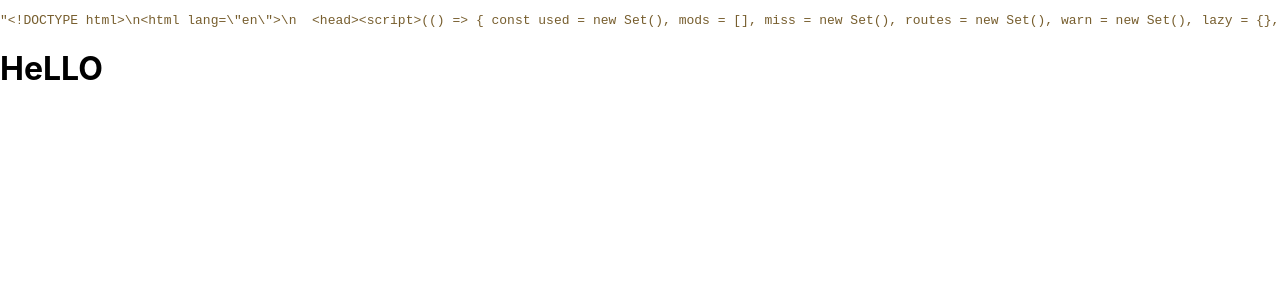
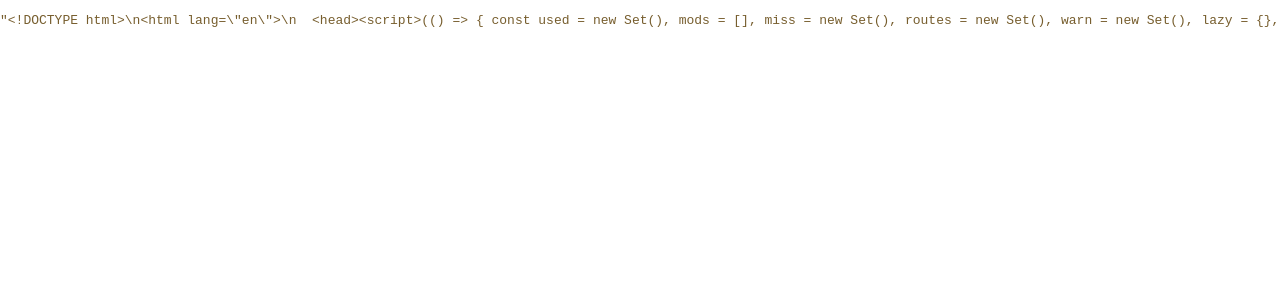
Before and after one commit to Proweber12/github-actions-practice, a React (Create React App) app in the folder frontend/: page / in a window 1280 px wide. Shown: the top 300 px of the page. Built offline with nearby package versions, Linux system fonts and the light colour scheme; the HTML template or start-up script is replaced by a standard one.

Commit message:
Change frontend

```diff
--- a/frontend/src/App.js
+++ b/frontend/src/App.js
@@ -18,7 +18,6 @@ function App() {
   return (
     <div className="App">
       <pre className='json'>{JSON.stringify(datas,null, 2)}</pre>
-      <h1>HeLLO</h1>
     </div>
   );
 }
```
